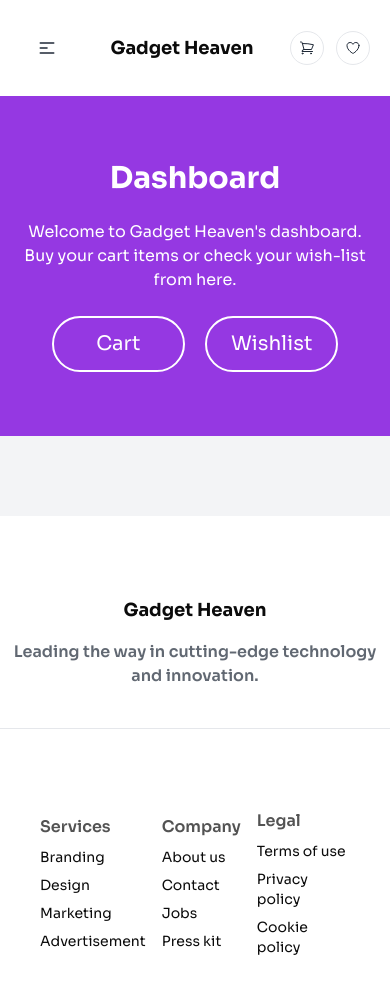
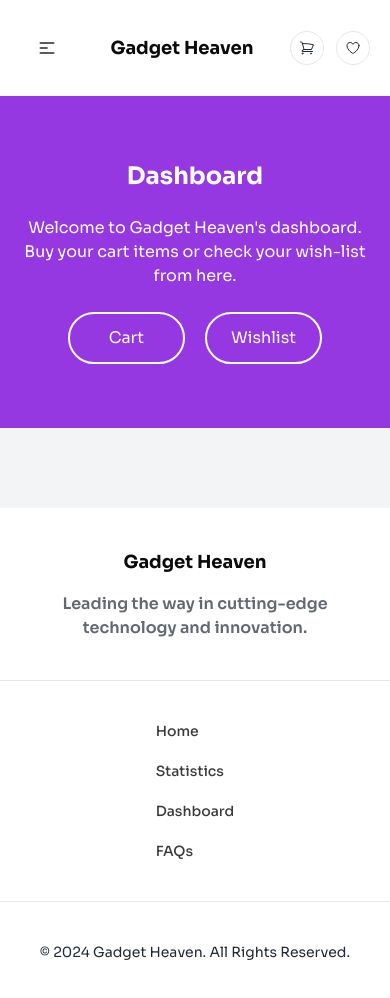
Before and after one commit to programming-hero-web-course-4/b10a8-gadget-heaven-itihash-oboshonno, a React (Vite) app: page /dashboard in a window 390 px wide. Shown: the top 998 px of the page. Built offline with nearby package versions, Linux system fonts and the light colour scheme.

Commit message:
Increased Responsiveness & Customized Footer

```diff
--- a/src/components/CartItem/CartItem.jsx
+++ b/src/components/CartItem/CartItem.jsx
@@ -11,9 +11,9 @@ const CartItem = ({ item, handleRemove }) => {
           />
         </div>
         <div className="grid gap-4 text-primBlack">
-          <p className="font-semibold text-2xl">{product_title}</p>
-          <p className="opacity-60">{description}</p>
-          <p className="text-lg font-semibold opacity-80">${price}</p>
+          <p className="font-semibold md:text-2xl">{product_title}</p>
+          <p className="opacity-60 text-xs md:text-base">{description}</p>
+          <p className="md:text-lg font-semibold opacity-80">${price}</p>
         </div>
       </div>
       <div>
--- a/src/components/Dashboard/Dashboard.jsx
+++ b/src/components/Dashboard/Dashboard.jsx
@@ -7,7 +7,7 @@ const Dashboard = () => {
   return (
     <div>
       <div className="bg-primPink py-16 text-white text-center grid gap-6 px-5">
-        <h3 className="text-3xl font-bold">Dashboard</h3>
+        <h3 className="text-2xl md:text-3xl font-bold">Dashboard</h3>
         <p>
           Welcome to Gadget Heaven's dashboard. Buy your cart items or check
           your wish-list from here.
@@ -16,8 +16,8 @@ const Dashboard = () => {
           <NavLink
             className={({ isActive }) =>
               isActive
-                ? "bg-white border-2 border-white text-primPink text-xl font-bold px-6 py-3 rounded-full"
-                : "bg-primPink border-2 border-white text-white text-xl px-6 py-3 rounded-full"
+                ? "bg-white border-2 border-white text-primPink md:text-xl font-bold px-6 py-3 rounded-full"
+                : "bg-primPink border-2 border-white text-white md:text-xl px-6 py-3 rounded-full"
             }
             to="/dashboard/cart"
           >
@@ -26,8 +26,8 @@ const Dashboard = () => {
           <NavLink
             className={({ isActive }) =>
               isActive
-                ? "bg-white border-2 border-white text-primPink text-xl font-bold px-6 py-3 rounded-full"
-                : "bg-primPink border-2 border-white text-white text-xl px-6 py-3 rounded-full"
+                ? "bg-white border-2 border-white text-primPink md:text-xl font-bold px-6 py-3 rounded-full"
+                : "bg-primPink border-2 border-white text-white md:text-xl px-6 py-3 rounded-full"
             }
             to="/dashboard/wishlist"
           >
--- a/src/components/Faq/Faq.jsx
+++ b/src/components/Faq/Faq.jsx
@@ -7,7 +7,7 @@ const Faq = () => {
   return (
     <div>
       <div className="bg-primPink py-16 text-white text-center grid gap-6 px-5">
-        <h3 className="text-3xl font-bold">
+        <h3 className="text-2xl md:text-3xl font-bold">
           Frequently Asked Questions (FAQs)
         </h3>
         <p>The most asked questions we get are answered here.</p>
--- a/src/components/Footer/Footer.jsx
+++ b/src/components/Footer/Footer.jsx
@@ -1,43 +1,31 @@
+import { Link } from "react-router-dom";
+
 const Footer = () => {
   return (
-    <div className="bg-white py-20">
+    <div className="bg-white py-10">
       <div className="grid justify-center gap-4">
-        <h4 className="text-lg md:text-3xl text-primBlack font-bold text-center">
-          Gadget Heaven
-        </h4>
-        <p className="font-semibold opacity-70 text-center">
+        <Link className="text-lg md:text-3xl text-primBlack font-bold text-center">
+          <h4>Gadget Heaven</h4>
+        </Link>
+        <p className="font-semibold opacity-70 text-center mx-5">
           Leading the way in cutting-edge technology and innovation.
         </p>
       </div>
       <hr className="my-10" />
-      <footer className="footer bg-transparent text-primBlack p-10 max-w-7xl mx-auto flex justify-between items-center">
+      <footer className="footer bg-transparent text-primBlack max-w-7xl mx-auto flex justify-center items-center">
         <nav>
-          <h6 className="font-semibold text-primBlack opacity-70 text-base">
-            Services
-          </h6>
-          <a className="link link-hover">Branding</a>
-          <a className="link link-hover">Design</a>
-          <a className="link link-hover">Marketing</a>
-          <a className="link link-hover">Advertisement</a>
-        </nav>
-        <nav>
-          <h6 className="font-semibold text-primBlack opacity-70 text-base">
-            Company
-          </h6>
-          <a className="link link-hover">About us</a>
-          <a className="link link-hover">Contact</a>
-          <a className="link link-hover">Jobs</a>
-          <a className="link link-hover">Press kit</a>
-        </nav>
-        <nav>
-          <h6 className="font-semibold text-primBlack opacity-70 text-base">
-            Legal
-          </h6>
-          <a className="link link-hover">Terms of use</a>
-          <a className="link link-hover">Privacy policy</a>
-          <a className="link link-hover">Cookie policy</a>
+          <div className="grid md:flex gap-5 md:gap-20 font-medium">
+            <Link to="/" className="opacity-80 hover:opacity-100"><p>Home</p></Link>
+            <Link to="/statistics" className="opacity-80 hover:opacity-100"><p>Statistics</p></Link>
+            <Link to="/dashboard/cart" className="opacity-80 hover:opacity-100"><p>Dashboard</p></Link>
+            <Link to="/faq" className="opacity-80 hover:opacity-100"><p>FAQs</p></Link>
+          </div>
         </nav>
       </footer>
+      <hr className="my-10" />
+      <div className="flex justify-center mx-5">
+        <p className="text-center text-sm md:text-base">&#169; 2024 Gadget Heaven. All Rights Reserved.</p>
+      </div>
     </div>
   );
 };
--- a/src/components/Home/Home.jsx
+++ b/src/components/Home/Home.jsx
@@ -22,7 +22,7 @@ const Home = () => {
         <div>
           <h2
             id="explore"
-            className="text-4xl font-bold text-primBlack grid justify-center text-center"
+            className="text-2xl md:text-4xl font-bold text-primBlack grid justify-center text-center"
           >
             Explore Cutting-Edge Gadgets
           </h2>
--- a/src/components/Product/Product.jsx
+++ b/src/components/Product/Product.jsx
@@ -13,14 +13,14 @@ const Product = ({ product }) => {
         />
       </div>
       <div>
-        <h6 className="font-semibold text-xl text-primBlack">{product_title}</h6>
+        <h6 className="font-semibold text-lg md:text-xl text-primBlack">{product_title}</h6>
       </div>
       <div>
-        <p className="font-medium text-xl text-primBlack opacity-60">{price}<span>$</span></p>
+        <p className="font-medium text-lg md:text-xl text-primBlack opacity-60">{price}<span>$</span></p>
       </div>
       <div>
         <Link to={`/product/${product_id}`}>
-            <button className="text-lg font-semibold px-6 py-2 rounded-full border-2 border-primPink text-primPink hover:border-2 hover:border-primPink hover:bg-primPink hover:text-white transition-colors">View Details</button>
+            <button className="md:text-lg font-semibold px-6 py-2 rounded-full border-2 border-primPink text-primPink hover:border-2 hover:border-primPink hover:bg-primPink hover:text-white transition-colors">View Details</button>
         </Link>
       </div>
     </div>
--- a/src/components/Statistics/Statistics.jsx
+++ b/src/components/Statistics/Statistics.jsx
@@ -7,13 +7,13 @@ const Statistics = () => {
   return (
     <div>
       <div className="bg-primPink py-16 text-white text-center grid gap-6 px-5">
-        <h3 className="text-3xl font-bold">Statistics</h3>
+        <h3 className="text-2xl md:text-3xl font-bold">Statistics</h3>
         <p>
           Welcome to Gadget Heaven's statistics page. Learn about the price and rating comparison among all the products via visual charts.
         </p>
       </div>
       <div className="px-5 py-10">
-        <p className="text-5xl text-primPink font-semibold text-center">No Data to Show</p>
+        <p className="text-2xl md:text-5xl text-primPink font-semibold text-center">No Data to Show</p>
       </div>
     </div>
   );
--- a/src/components/WishItems/WishItems.jsx
+++ b/src/components/WishItems/WishItems.jsx
@@ -49,7 +49,7 @@ const WishItems = () => {
       />
       <div>
         <div>
-          <p className="text-2xl font-bold text-primBlack">Wishlist</p>
+          <p className="text-xl md:text-2xl font-bold text-primBlack">Wishlist</p>
         </div>
         <div></div>
       </div>
```
Also changed, not shown: src/components/CartItems/CartItems.jsx (+12 -6 lines), src/components/ProductDetails/ProductDetails.jsx (+8 -8 lines).
